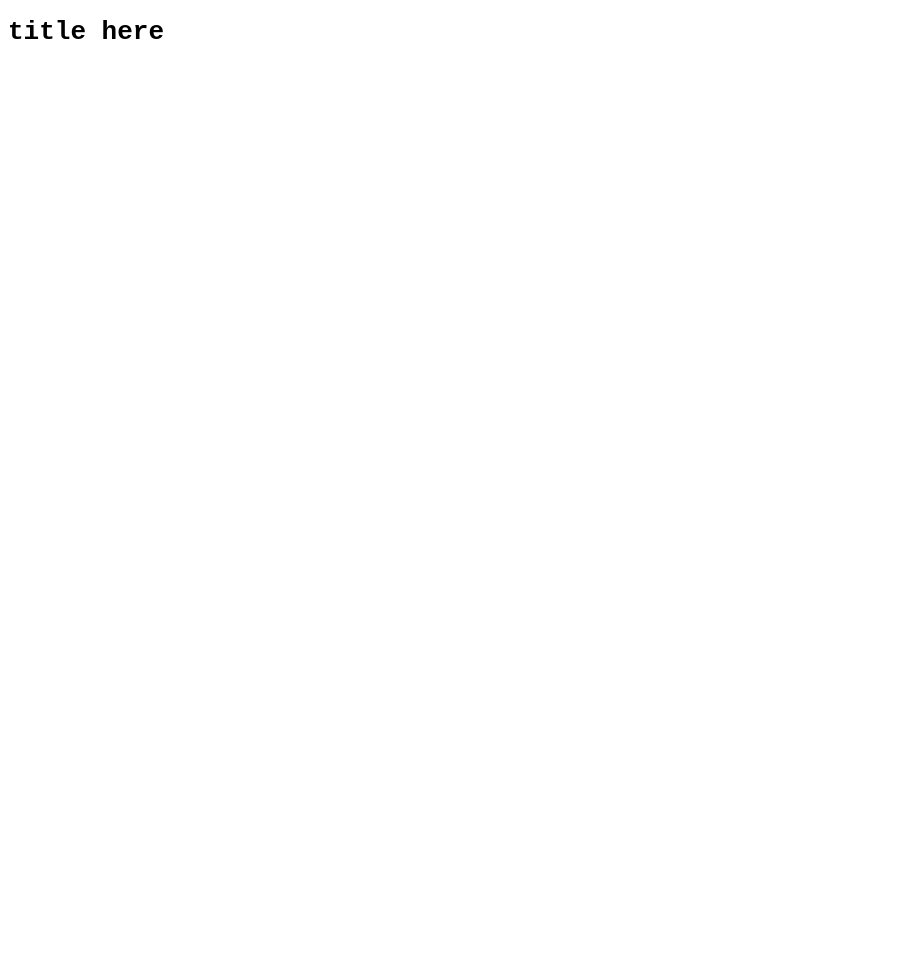
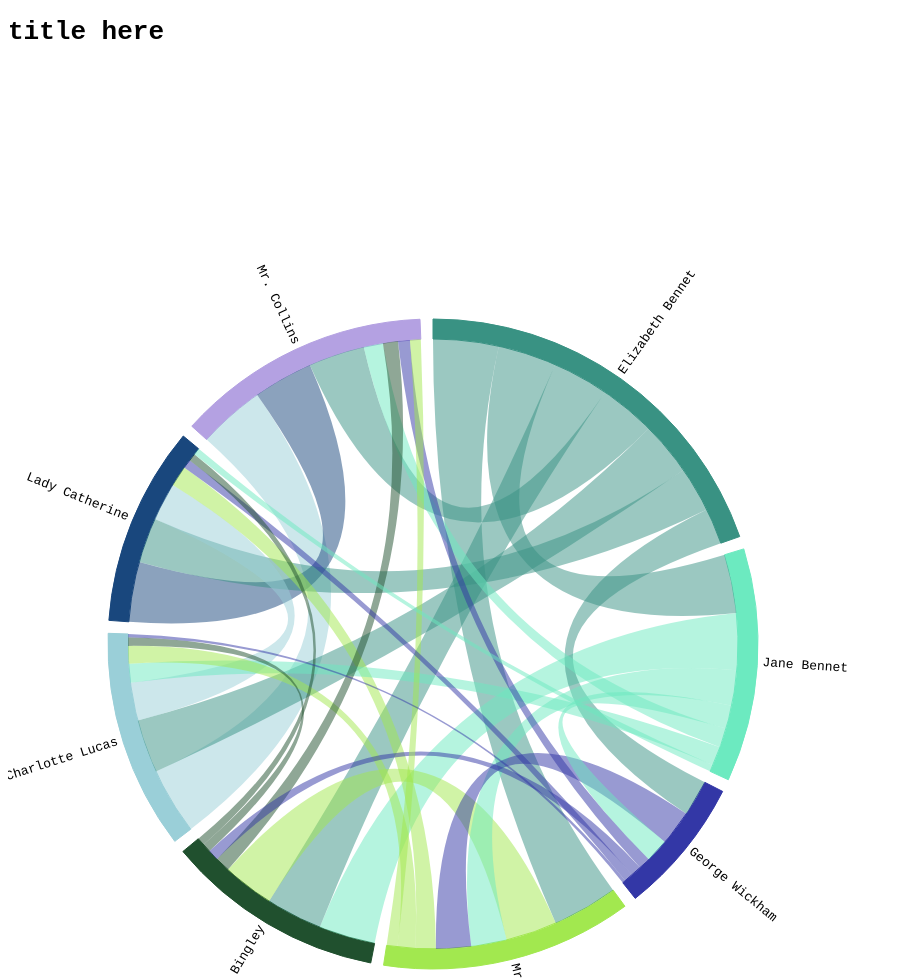
Before and after one commit to thirdlongitude/info4310-final-project, a plain HTML site: page index.html in a window 1280 px wide. Shown: the top 978 px of the page, without its empty margins (0-899 px from the left). Drawn offline with nearby package versions, Linux system fonts and the light colour scheme.

Commit message:
basic chord diagram

```diff
--- a/index.html
+++ b/index.html
@@ -19,16 +19,112 @@
     <svg id="linechart"></svg>
   </div>
   <div id="char-relations">
-    <!-- svg for sankey diagram -->
-    <svg id="sankey" height="850" width="850"></svg>
+    <!-- svg for chord diagram -->
+    <svg id="chord" height="850" width="850"></svg>
   </div>
 
   <script>
     const svg_linechart = d3.select("#linechart");
-    const svg_sankey = d3.select("#sankey");
+    const chord_chart_width = d3.select("#chord").attr("width");
+    const chord_chart_height = d3.select("#chord").attr("height");
+    const chord_diagram = d3.select("#chord").append("g");
 
     const requestData = async function () {
-      // const data = await d3.csv("processed.csv");
+      // ----- load data -----
+      const char_relations = await d3.json("character_relationships.json");
+      console.log(char_relations);
+
+      // ----- chord diagram -----
+      // colors generated by http://vrl.cs.brown.edu/color
+      const chord_colors = ['#399283', '#6ceac0', '#3337a6', '#a2e84f',
+        '#20502e', '#9acfd8', '#19477d', '#b4a1e2'];
+      let chord_nodes = char_relations.nodes;
+      let chord_links = char_relations.edges;
+
+      // make matrix
+      let chord_matrix = [];
+      let chord_connections = {};
+      // matrix of zeroes
+      for (let i = 0; i < chord_nodes.length; i++) {
+        let row = [];
+        for (let j = 0; j < chord_nodes.length; j++) {
+          row.push(0);
+        }
+        chord_matrix.push(row);
+        chord_connections[i] = [i];
+      }
+      // push values to matrix
+      chord_links.forEach(d => {
+        if (d.weight > 0) {
+          chord_matrix[d.source_index][d.target_index] = d.weight; // times 1000?
+          chord_matrix[d.target_index][d.source_index] = d.weight;
+
+          chord_connections[d.source_index].push(d.target_index);
+          chord_connections[d.target_index].push(d.source_index);
+        }
+      });
+      console.log(chord_matrix);
+      console.log(chord_connections);
+
+      // make generators
+      let chord_radius = (chord_chart_width / 2.0) - 120;
+      let chord_gen = d3.chord()
+        .padAngle(0.04)
+        .sortSubgroups(d3.descending)
+        .sortChords(d3.descending);
+      let arc_gen = d3.arc()
+        .innerRadius(chord_radius)
+        .outerRadius(chord_radius + 20);
+      let ribbon_gen = d3.ribbon().radius(chord_radius);
+      let chords = chord_gen(chord_matrix);
+      console.log(chords);
+
+      // draw diagram
+      chord_diagram.attr("transform", `translate(${chord_chart_width / 2.0},${chord_chart_height / 2.0})`);
+      let chord_color_scale = d3.scaleOrdinal().range(chord_colors);
+      // make rings
+      let ring_container = chord_diagram.append("g");
+      let rings = ring_container.selectAll("g.segment")
+        .data(chords.groups)
+        .join("g")
+        .attr("class", "segment");
+      rings.append("path")
+        .attr("fill", d => chord_color_scale(chord_nodes[d.index]))
+        .attr("stroke", d => chord_color_scale(chord_nodes[d.index]))
+        .attr("d", arc_gen);
+      // make ribbons
+      let ribbon_container = chord_diagram.append("g");
+      let ribbons = ribbon_container.selectAll("path.ribbon")
+        .data(chords)
+        .join("path")
+        .attr("class", "ribbon")
+        .attr("fill-opacity", 0.5)
+        .attr("stroke", "none")
+        .attr("fill", d => chord_color_scale(chord_nodes[d.source.index]))
+        .attr("d", ribbon_gen);
+
+      // add labels
+      chords.groups.forEach(d => {
+        let transform = '';
+
+        let midpoint = (d.startAngle + d.endAngle) / 2;
+        let rotation = midpoint * (180 / Math.PI) - 90;
+
+        transform = transform + ` rotate(${rotation})`;
+        transform = transform + ` translate(${chord_radius + 25}, 0)`;
+
+        // flip the text if on the left half of the circle
+        if (rotation > 90) {
+          transform = transform + ` rotate(180)`;
+          d.anchor = "end";
+        }
+        d.transform = transform;
+      });
+
+      rings.append("text")
+        .attr("transform", d => d.transform)
+        .text(d => chord_nodes[d.index].name)
+        .attr("text-anchor", d => d.anchor);
     }
     requestData();
   </script>
```
